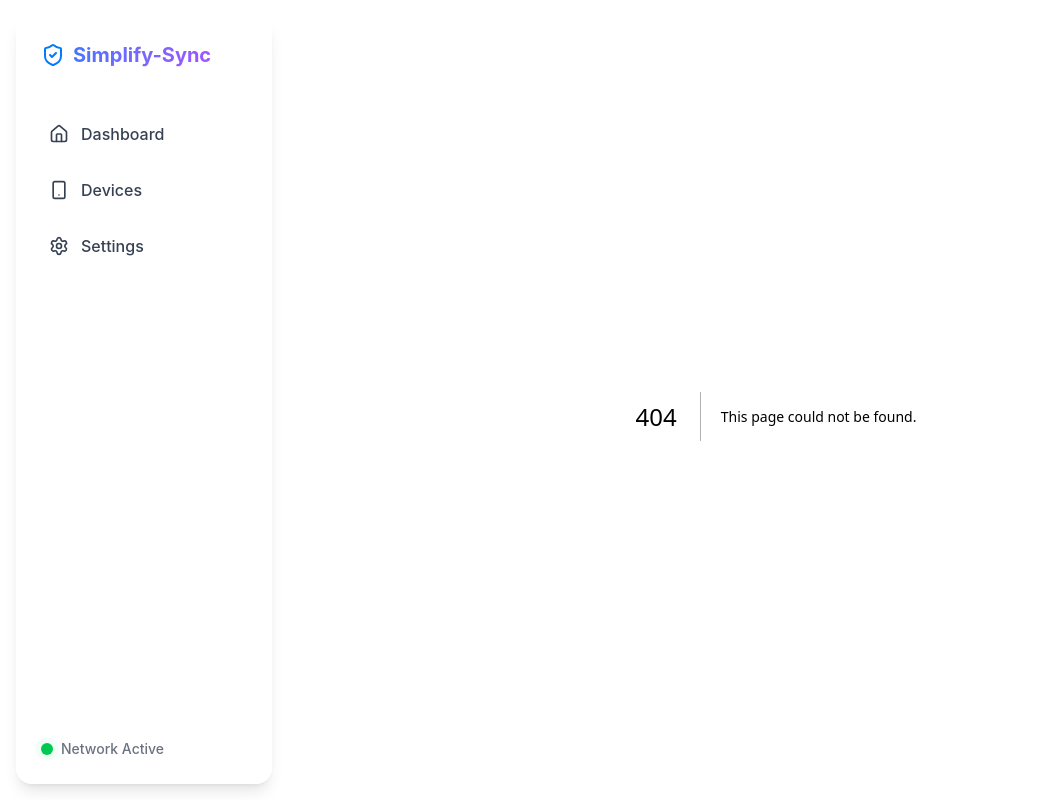
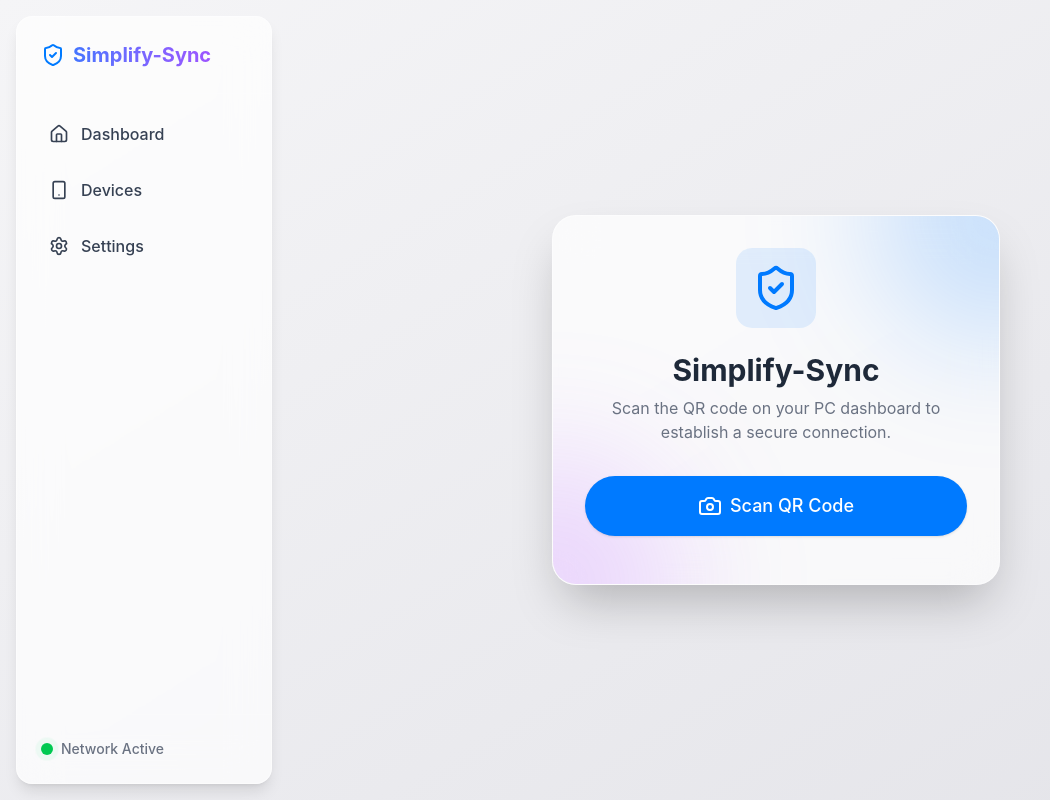
Before and after one commit to asifandhi/simplify_sync, a Next.js app: page /login in a window 1280 px wide. Before the commit this address had no page. Shown: the whole page, without its empty margins (0-1050 px from the left). Built offline with nearby package versions, Linux system fonts and the light colour scheme.

Commit message:
Add LoginPage component with QR code scanning functionality

```diff
--- /dev/null
+++ b/src/app/login/page.tsx
@@ -0,0 +1,53 @@
+"use client";
+
+import React, { useState } from "react";
+import { ShieldCheck, Camera } from "lucide-react";
+import { Button } from "@/components/ui/Button";
+
+export default function LoginPage() {
+  const [scanning, setScanning] = useState(false);
+
+  return (
+    <div className="h-full flex items-center justify-center p-4">
+      <div className="glass rounded-3xl p-8 max-w-md w-full flex flex-col items-center text-center shadow-2xl relative overflow-hidden">
+        {/* Decorative background blobs */}
+        <div className="absolute -top-32 -right-32 w-64 h-64 bg-[var(--primary)]/20 blur-3xl rounded-full"></div>
+        <div className="absolute -bottom-32 -left-32 w-64 h-64 bg-purple-500/20 blur-3xl rounded-full"></div>
+
+        <div className="p-4 bg-[var(--primary)]/10 text-[var(--primary)] rounded-2xl mb-6 relative z-10">
+          <ShieldCheck size={48} />
+        </div>
+
+        <h1 className="text-3xl font-bold text-gray-800 dark:text-gray-100 mb-2 relative z-10">Simplify-Sync</h1>
+        <p className="text-gray-500 mb-8 relative z-10">
+          Scan the QR code on your PC dashboard to establish a secure connection.
+        </p>
+
+        {scanning ? (
+          <div className="w-full aspect-square bg-black/10 dark:bg-white/5 rounded-2xl flex items-center justify-center border-2 border-dashed border-gray-400 relative z-10 mb-6">
+            <p className="text-gray-500 animate-pulse">Camera feed placeholder...</p>
+            {/* Note: A real HTML5 QR scanner component (like react-qr-reader) would go here */}
+          </div>
+        ) : (
+          <Button
+            className="w-full py-4 text-lg mb-4 relative z-10"
+            onClick={() => setScanning(true)}
+          >
+            <Camera size={24} />
+            Scan QR Code
+          </Button>
+        )}
+
+        {scanning && (
+          <Button
+            variant="secondary"
+            className="w-full relative z-10"
+            onClick={() => setScanning(false)}
+          >
+            Cancel
+          </Button>
+        )}
+      </div>
+    </div>
+  );
+}
```
